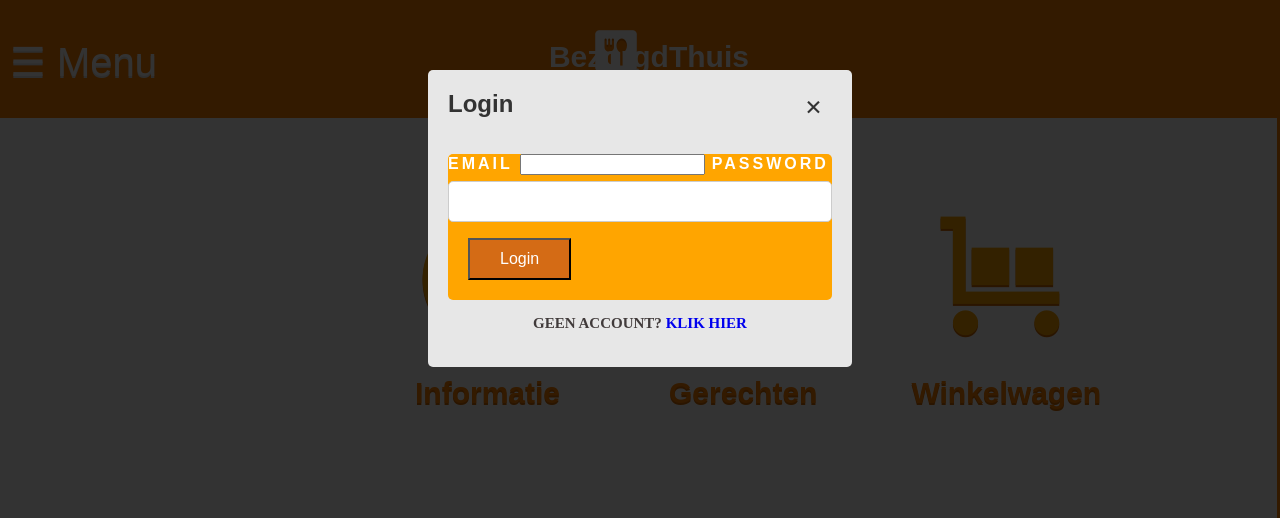
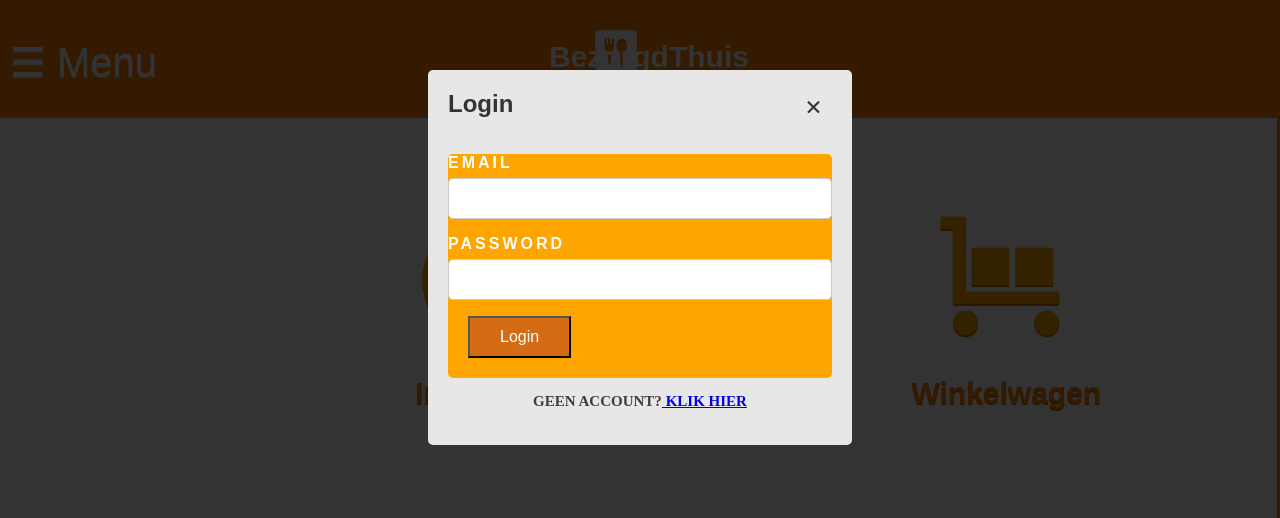
Before and after one commit to LiamFo/BezorgdThuis-Project, a PHP site: page / in a window 1280 px wide, after a click on "Account". Shown: the top 518 px of the page. Run offline with PHP 8.4, Linux system fonts and the light colour scheme; grey boxes are pictures that could not be loaded.

Commit message:
Day 6 update 2

```diff
--- a/index.html
+++ b/index.html
@@ -16,10 +16,10 @@
 
     <div id="Menu" class="menuside">
       <a class="menuclose" onclick="closeNav()">&times;</a>
-      <i class="material-icons" style="margin-top: 10px;text-shadow:none;">person</i><a href="#login-div" style="margin-top: -40px;">Account</a>
-      <i class="material-icons" style="margin-top: 30px;text-shadow:none;">info</i><a href="info.html" style="margin-top: -40px;">Informatie</a>
-      <i class="material-icons" style="margin-top: 30px;text-shadow:none;">dining</i><a href="menu.html" style="margin-top: -40px;">Gerechten</a>
-      <i class="material-icons" style="margin-top: 30px;text-shadow:none;">trolley</i><a href="winkelwagen.html" style="margin-top: -40px;">Winkelwagen</a>
+      <i class="material-icons" style="margin-top: 10px;text-shadow:none;">person</i><a class="Aa" href="#login-div" style="margin-top: -40px;">Account</a>
+      <i class="material-icons" style="margin-top: 30px;text-shadow:none;">info</i><a class="Aa" onclick="ScrollView()" style="margin-top: -40px;">Informatie</a>
+      <i class="material-icons" style="margin-top: 30px;text-shadow:none;">dining</i><a class="Aa" href="menu.html" style="margin-top: -40px;">Gerechten</a>
+      <i class="material-icons" style="margin-top: 30px;text-shadow:none;">trolley</i><a class="Aa" href="winkelwagen.html" style="margin-top: -40px;">Winkelwagen</a>
     </div>
 
 
@@ -28,8 +28,8 @@
     <i class="material-icons" style="margin-top:110px;margin-left:110px;color:orange;font-size:150px;">trolley</i>
     <br>
     <br>
-    <a href="info.html" class="Bigtext Button" style="margin-top:-40px;margin-left:415px;">Informatie</a>
-    <a href="menu.html" class="Bigtext Button" style="margin-top:-40px;margin-left:105px;">Gerechten</a>
+    <button onclick="ScrollView()" class="Bigtext Button ButtonFix" style="margin-top:-40px;margin-left:385px;">Informatie</button>
+    <a href="menu.html" class="Bigtext Button" style="margin-top:-40px;margin-left:75px;">Gerechten</a>
     <a href="winkelwagen.html"class="Bigtext Button" style="margin-top:-40px;margin-left:90px;">Winkelwagen</a>
   </div>
 
@@ -89,6 +89,11 @@
               <input type="password" name="password">
 
               <button type="submit" class="btn">Registeren</button>
+
+              <select id="kies" name="type-klant">
+                <option value="Klant">Klant</option>
+                <option value="Bedrijf">Bedrijf</option>
+              </select>
           </form>
       </div>
       <h3><a href="#login-div">Ik heb al een account</a></h3>
@@ -104,7 +109,7 @@
   <div class="ImageThing image"></div> <!--sloped white/image-->
   <div class="ExtraExtraBar"></div> <!--orange stripe top-->
   <div class="ExtraExtraBar" style="margin-top:-40px;"></div> <!--orange stripe bottom-->
-  <div class="ExtraBar" style="margin-top:-10px;"></div> <!--white cube bottom-->
+  <div id="intro_part" class="ExtraBar" style="margin-top:-10px;height:100px;"></div> <!--white cube bottom-->
 
   <div class="ExtraBar" style="margin-top:-10px;height:150px;"></div> <!--white cube bottom-->
 
@@ -124,8 +129,14 @@
       <div class="ImageThing image2"></div> <!--sloped white/image-->
       <div class="ExtraExtraBar"></div> <!--orange stripe top-->
 
-      <div class="TitleText" style="margin-top:-410px;margin-left:70px;float:left;transform:scaleX(-1);">Algemene Informatie</div>
-      <div class="TitleLine" style="margin-left:450px;float:left;margin-top:-386px;width:520px;"></div>
+      <div  class="TitleText" style="margin-top:-410px;margin-left:70px;float:left;transform:scaleX(-1);">Welkom bij BezorgdThuis</div>
+      <div class="TitleLine" style="margin-left:560px;float:left;margin-top:-386px;width:450px;"></div>
+      <div class="InfoText" >BezorgdThuis is een bezorg website waarbij je jouw maaltijd makkelijk
+        <br>kan bestellen en ontvangen. Met over 100 restaurants en verschillende
+        <br>gerechten om uit te kiezen voor jouw perfecte maaltijd.
+        <br>Heeft u een restaurant?
+        <br>Maak een account en voeg jouw eigen gerechten en menu's toe.
+      </div>
 
       <div class="ExtraExtraBar" style="margin-top:-40px;"></div> <!--orange stripe bottom-->
       <div class="ExtraBar" style="height:150px;margin-top:-10px;"></div> <!--white cube bottom-->
@@ -141,5 +152,10 @@
     function closeNav(){
       document.getElementById("Menu").style.width = "0";
     }
+
+    function ScrollView(){
+    const element = document.getElementById("intro_part");
+    element.scrollIntoView();
+}
     </script>
 </html>
--- a/registratie.css
+++ b/registratie.css
@@ -13,16 +13,7 @@
   #regisratie-div:target {
     visibility: visible;
     opacity: 1;
-  }
-
-  .wrapper {
-    margin: 70px auto;
-    padding: 20px;
-    background: #e7e7e7;
-    border-radius: 5px;
-    width: 30%;
-    position: relative;
-    transition: all 5s ease-in-out;
+    z-index:10;
   }
 
   .wrapper h2 {
--- a/style.css
+++ b/style.css
@@ -1,6 +1,10 @@
 .TextFont{
   font-family:Arial;
   font-size:15px;
+}
+
+html{
+  scroll-behavior: smooth;
 }
 
 body {
@@ -109,13 +113,13 @@ margin-top:-26px;
 margin-left:530px;
 }
 
-.Button{
-transition: all .2s ease-in-out;
+.ButtonFix{
+  background-color: transparent;
+  border:transparent;
 }
 
 .Button:hover{
 cursor: pointer;
-transform: scale(1.1);
 }
 
 .Bigtext{
@@ -238,6 +242,7 @@ button {
 #login-div:target {
   visibility: visible;
   opacity: 1;
+  z-index:10;
 }
 
 .wrapper {
@@ -248,6 +253,7 @@ button {
   width: 30%;
   position: relative;
   transition: all 5s ease-in-out;
+  z-index:12312;
 }
 
 .wrapper h2 {
@@ -283,7 +289,7 @@ form label {
   letter-spacing: 3px;
 }
 
-input[type=text] {
+input[type=email] {
   width: 100%;
   padding: 12px;
   border: 1px solid #ccc;
@@ -313,15 +319,13 @@ input[type="submit"] {
   border-radius: 50px;
 }
 
-a {
+.Aa {
   text-decoration:none;
 }
 
-a:hover {
+.Aa:hover {
   text-decoration: underline;
 }
-
-
 
 .LoginText{
 font-family: "Arial";
@@ -332,3 +336,13 @@ font-weight:bold;
 .flip{
 transform:scaleX(-1);
 }
+
+.InfoText{
+  transform:scaleX(-1);
+  margin-top:-300px;
+  margin-left:0px;
+  float:left;
+  color:white;
+  font-size:26px;
+  font-family:Arial;
+}
```
